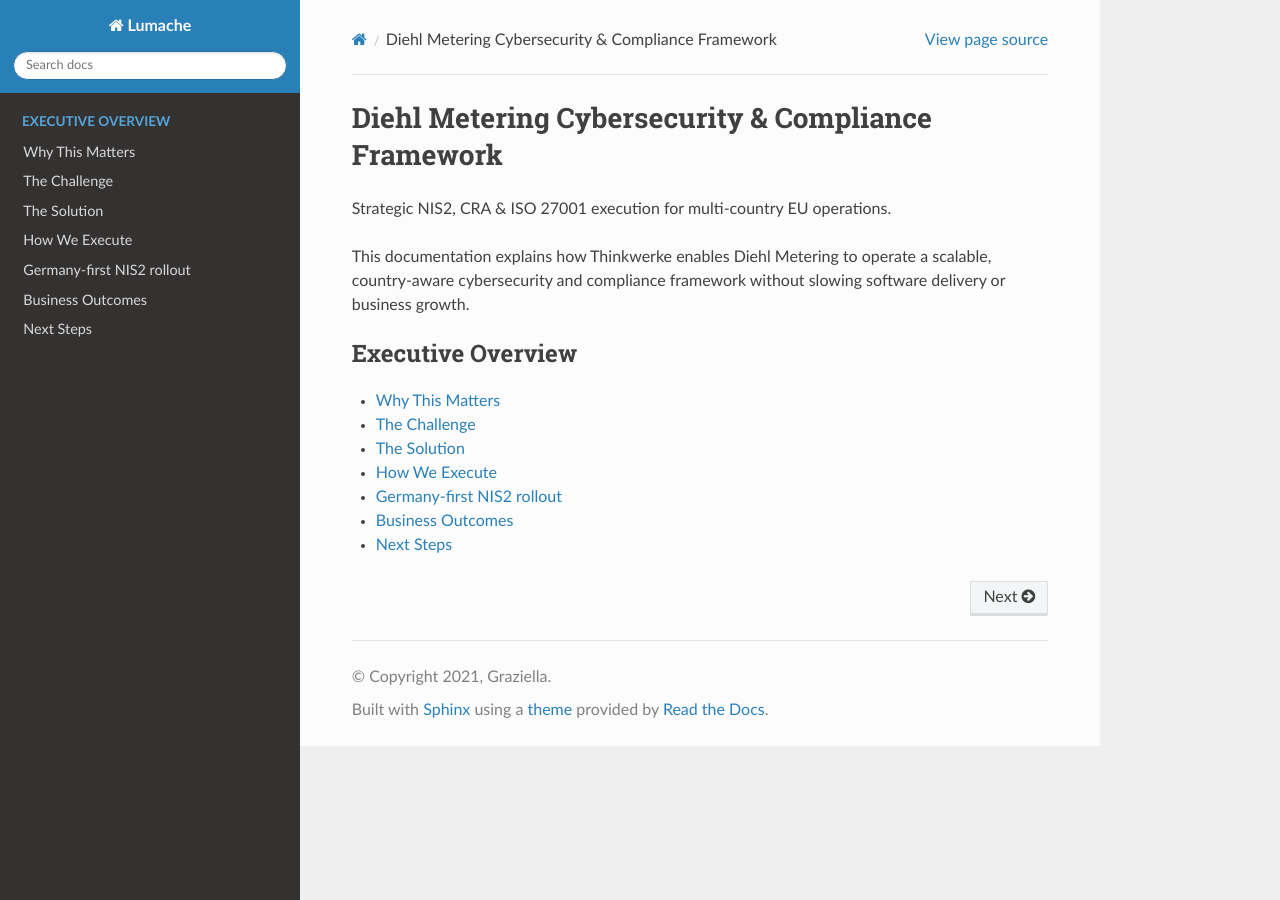
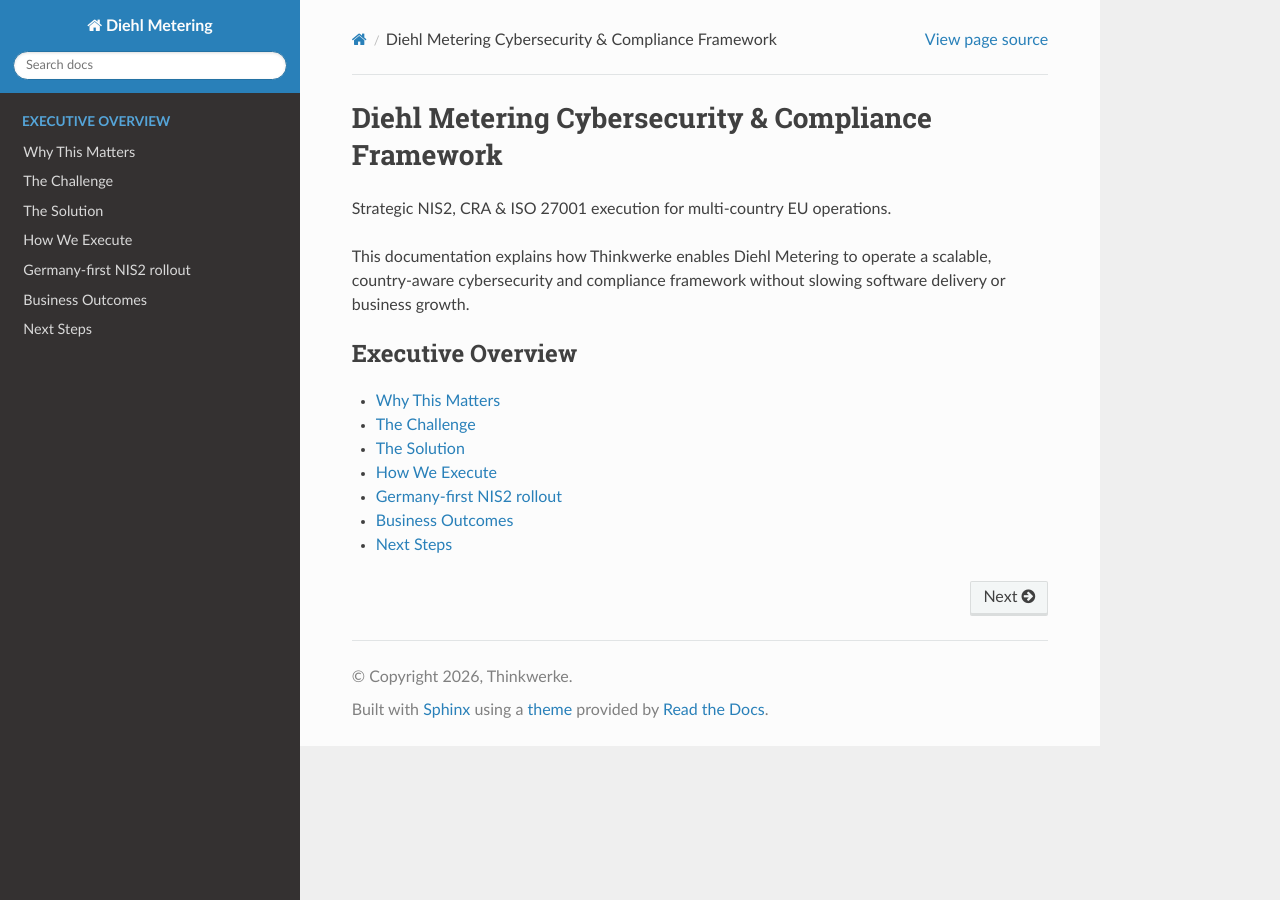
Before and after one commit to Mynkskhr/diehlmetering, a Sphinx documentation site: the page built from docs/source/index.rst, in a window 1280 px wide. Built offline with Sphinx 7.4.7 and the Read the Docs theme 3.1.0, drawn with Linux system fonts in a browser that asks for light colours.

Commit message:
Update conf.py

```diff
--- a/docs/source/conf.py
+++ b/docs/source/conf.py
@@ -2,9 +2,9 @@
 
 # -- Project information
 
-project = 'Lumache'
-copyright = '2021, Graziella'
-author = 'Graziella'
+project = 'Diehl Metering'
+copyright = '2026, Thinkwerke'
+author = 'Thinkwerke'
 
 release = '0.1'
 version = '0.1.0'
@@ -12,12 +12,15 @@
 # -- General configuration
 
 extensions = [
-    'sphinx.ext.duration',
-    'sphinx.ext.doctest',
-    'sphinx.ext.autodoc',
-    'sphinx.ext.autosummary',
-    'sphinx.ext.intersphinx',
+    "sphinx.ext.duration",
+    "sphinx.ext.doctest",
+    "sphinx.ext.autodoc",
+    "sphinx.ext.autosummary",
+    "sphinx.ext.intersphinx",
+    "sphinxcontrib.mermaid",
 ]
+
+mermaid_version = "10.9.1"
 
 intersphinx_mapping = {
     'python': ('https://docs.python.org/3/', None),
```
